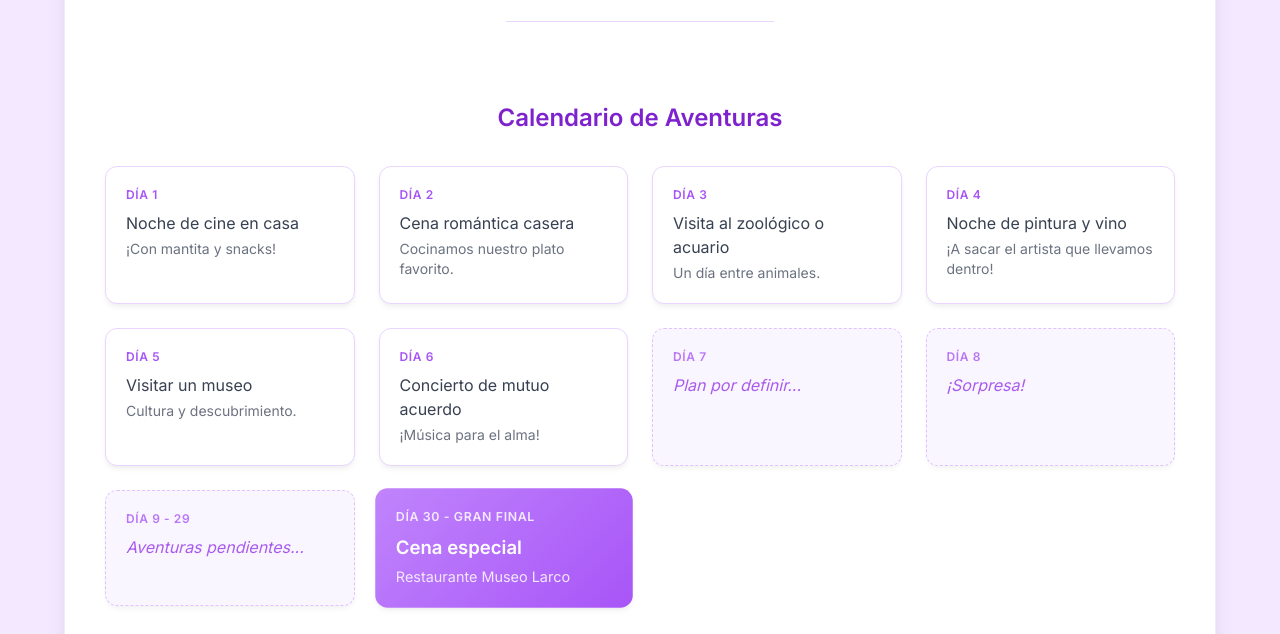
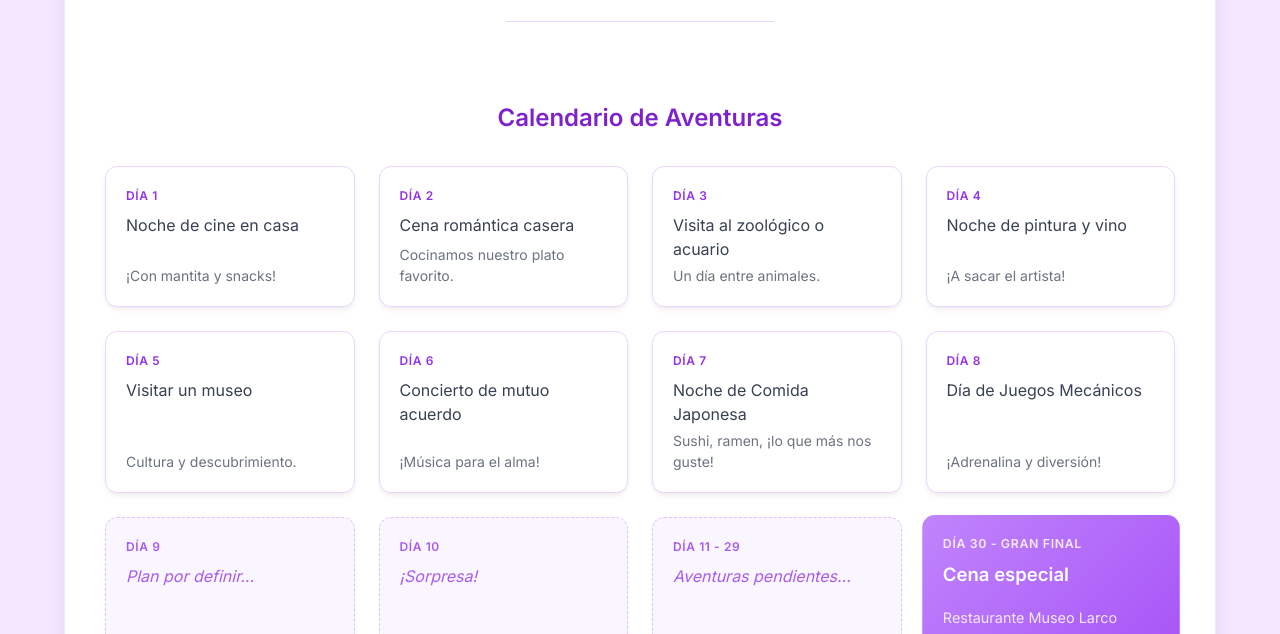
Before and after one commit to RonaldProCo/Cumple, a plain HTML site: page index.html in a window 1280 px wide. Shown: the part 318-952 px from the top of the page. Drawn offline with nearby package versions, Linux system fonts and the light colour scheme.

Commit message:
Update index.html

```diff
--- a/index.html
+++ b/index.html
@@ -23,6 +23,10 @@
             padding: 1.25rem;
             transition: transform 0.3s ease, box-shadow 0.3s ease;
             box-shadow: 0 4px 6px -1px rgba(0, 0, 0, 0.05), 0 2px 4px -1px rgba(0, 0, 0, 0.03);
+            display: flex; /* Usar flexbox para alinear contenido */
+            flex-direction: column; /* Apilar contenido verticalmente */
+            justify-content: space-between; /* Distribuir espacio */
+            min-height: 130px; /* Altura mínima para consistencia */
         }
         .day-card:hover {
             transform: translateY(-3px);
@@ -49,6 +53,39 @@
             margin-bottom: 1rem;
             font-style: italic;
         }
+        /* Estilos para el contenido de la tarjeta */
+        .card-content {
+           flex-grow: 1; /* Permite que el contenido crezca */
+        }
+        .card-day {
+            display: block;
+            font-size: 0.75rem; /* 12px */
+            font-weight: 600; /* semibold */
+            color: #9333ea; /* purple-600 */
+            margin-bottom: 0.5rem; /* mb-2 */
+            letter-spacing: 0.05em; /* tracking-wider */
+        }
+        .card-title {
+            color: #374151; /* gray-700 */
+            font-weight: 500; /* medium */
+        }
+        .card-subtitle {
+            font-size: 0.875rem; /* 14px */
+            color: #6b7280; /* gray-500 */
+            margin-top: 0.25rem; /* mt-1 */
+        }
+        /* Estilo para tarjetas placeholder */
+         .placeholder-card {
+            border-style: dashed;
+            border-color: #d8b4fe; /* purple-300 */
+            background-color: #faf5ff; /* purple-50 */
+            opacity: 0.8;
+         }
+         .placeholder-text {
+            color: #9333ea; /* purple-600 */
+            font-style: italic;
+         }
+
     </style>
 </head>
 <body class="min-h-screen p-4 md:p-8">
@@ -70,52 +107,86 @@
                 <h2 class="text-2xl font-semibold text-purple-700 mb-8 text-center">Calendario de Aventuras</h2>
                 <div class="grid grid-cols-1 sm:grid-cols-2 md:grid-cols-3 lg:grid-cols-4 gap-6">
                     <div class="day-card">
-                        <span class="block text-xs font-semibold text-purple-500 mb-2 tracking-wider">DÍA 1</span>
-                        <p class="text-gray-700 font-medium">Noche de cine en casa</p>
-                        <p class="text-sm text-gray-500 mt-1">¡Con mantita y snacks!</p>
+                        <div class="card-content">
+                            <span class="card-day">DÍA 1</span>
+                            <p class="card-title">Noche de cine en casa</p>
+                        </div>
+                        <p class="card-subtitle">¡Con mantita y snacks!</p>
                     </div>
                     <div class="day-card">
-                        <span class="block text-xs font-semibold text-purple-500 mb-2 tracking-wider">DÍA 2</span>
-                        <p class="text-gray-700 font-medium">Cena romántica casera</p>
-                         <p class="text-sm text-gray-500 mt-1">Cocinamos nuestro plato favorito.</p>
+                         <div class="card-content">
+                            <span class="card-day">DÍA 2</span>
+                            <p class="card-title">Cena romántica casera</p>
+                         </div>
+                         <p class="card-subtitle">Cocinamos nuestro plato favorito.</p>
                     </div>
                     <div class="day-card">
-                        <span class="block text-xs font-semibold text-purple-500 mb-2 tracking-wider">DÍA 3</span>
-                        <p class="text-gray-700 font-medium">Visita al zoológico o acuario</p>
-                        <p class="text-sm text-gray-500 mt-1">Un día entre animales.</p>
+                        <div class="card-content">
+                            <span class="card-day">DÍA 3</span>
+                            <p class="card-title">Visita al zoológico o acuario</p>
+                        </div>
+                        <p class="card-subtitle">Un día entre animales.</p>
                     </div>
                     <div class="day-card">
-                        <span class="block text-xs font-semibold text-purple-500 mb-2 tracking-wider">DÍA 4</span>
-                        <p class="text-gray-700 font-medium">Noche de pintura y vino</p>
-                        <p class="text-sm text-gray-500 mt-1">¡A sacar el artista que llevamos dentro!</p>
+                        <div class="card-content">
+                            <span class="card-day">DÍA 4</span>
+                            <p class="card-title">Noche de pintura y vino</p>
+                        </div>
+                        <p class="card-subtitle">¡A sacar el artista!</p>
                     </div>
                     <div class="day-card">
-                        <span class="block text-xs font-semibold text-purple-500 mb-2 tracking-wider">DÍA 5</span>
-                        <p class="text-gray-700 font-medium">Visitar un museo</p>
-                        <p class="text-sm text-gray-500 mt-1">Cultura y descubrimiento.</p>
+                         <div class="card-content">
+                            <span class="card-day">DÍA 5</span>
+                            <p class="card-title">Visitar un museo</p>
+                         </div>
+                        <p class="card-subtitle">Cultura y descubrimiento.</p>
                     </div>
                     <div class="day-card">
-                        <span class="block text-xs font-semibold text-purple-500 mb-2 tracking-wider">DÍA 6</span>
-                        <p class="text-gray-700 font-medium">Concierto de mutuo acuerdo</p>
-                        <p class="text-sm text-gray-500 mt-1">¡Música para el alma!</p>
+                         <div class="card-content">
+                            <span class="card-day">DÍA 6</span>
+                            <p class="card-title">Concierto de mutuo acuerdo</p>
+                         </div>
+                        <p class="card-subtitle">¡Música para el alma!</p>
+                    </div>
+                    <div class="day-card">
+                         <div class="card-content">
+                            <span class="card-day">DÍA 7</span>
+                            <p class="card-title">Noche de Comida Japonesa</p>
+                         </div>
+                        <p class="card-subtitle">Sushi, ramen, ¡lo que más nos guste!</p>
+                    </div>
+                    <div class="day-card">
+                         <div class="card-content">
+                            <span class="card-day">DÍA 8</span>
+                            <p class="card-title">Día de Juegos Mecánicos</p>
+                         </div>
+                        <p class="card-subtitle">¡Adrenalina y diversión!</p>
                     </div>
 
-                    <div class="day-card border-dashed border-purple-300 bg-purple-50 opacity-80">
-                        <span class="block text-xs font-semibold text-purple-500 mb-2 tracking-wider">DÍA 7</span>
-                        <p class="text-purple-600 italic">Plan por definir...</p>
+                    <div class="day-card placeholder-card">
+                         <div class="card-content">
+                            <span class="card-day">DÍA 9</span>
+                            <p class="placeholder-text">Plan por definir...</p>
+                         </div>
                     </div>
-                     <div class="day-card border-dashed border-purple-300 bg-purple-50 opacity-80">
-                        <span class="block text-xs font-semibold text-purple-500 mb-2 tracking-wider">DÍA 8</span>
-                        <p class="text-purple-600 italic">¡Sorpresa!</p>
+                     <div class="day-card placeholder-card">
+                          <div class="card-content">
+                            <span class="card-day">DÍA 10</span>
+                            <p class="placeholder-text">¡Sorpresa!</p>
+                          </div>
                     </div>
-                     <div class="day-card border-dashed border-purple-300 bg-purple-50 opacity-80">
-                        <span class="block text-xs font-semibold text-purple-500 mb-2 tracking-wider">DÍA 9 - 29</span>
-                        <p class="text-purple-600 italic">Aventuras pendientes...</p>
+                     <div class="day-card placeholder-card">
+                          <div class="card-content">
+                            <span class="card-day">DÍA 11 - 29</span>
+                            <p class="placeholder-text">Aventuras pendientes...</p>
+                          </div>
                     </div>
 
                     <div class="day-card final-day-card">
-                        <span class="block text-xs font-semibold text-purple-100 mb-2 tracking-wider">DÍA 30 - GRAN FINAL</span>
-                        <p class="font-semibold text-lg">Cena especial</p>
+                        <div class="card-content">
+                            <span class="block text-xs font-semibold text-purple-100 mb-2 tracking-wider">DÍA 30 - GRAN FINAL</span>
+                            <p class="font-semibold text-lg">Cena especial</p>
+                        </div>
                         <p class="text-sm text-purple-100 mt-1">Restaurante Museo Larco</p>
                     </div>
                 </div>
@@ -228,17 +299,8 @@
             } else {
                 console.error("El botón de cálculo no se encontró en el DOM.");
             }
-
-             // Opcional: Calcular al cambiar cualquier input (si prefieres que sea automático)
-             // [montoXInput, porcentajeYInput, diaRetiroInput].forEach(input => {
-             //    input.addEventListener('input', calcularPenalizacion);
-             // });
         });
     </script>
 
 </body>
 </html>
-
-
-</body>
-</html>
```
